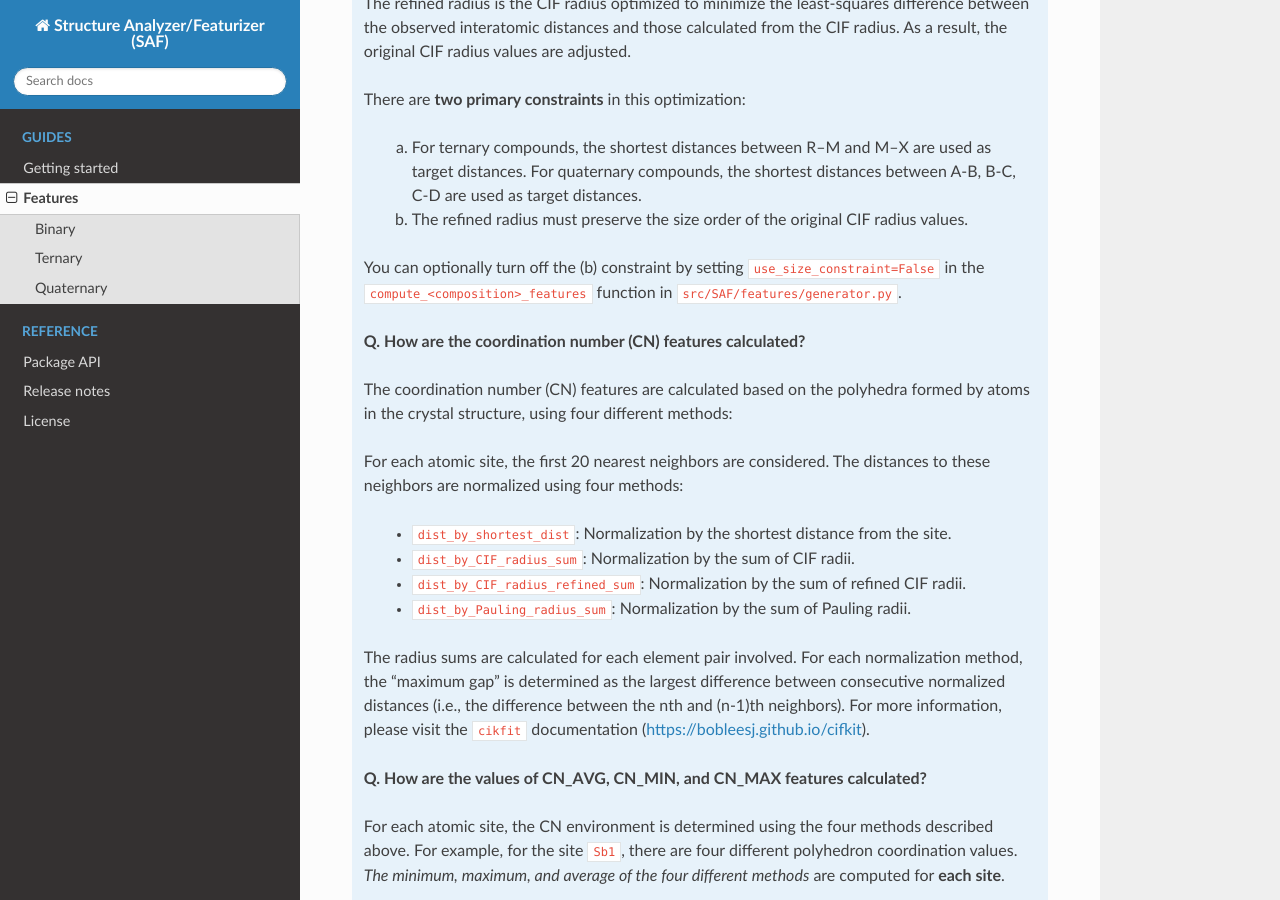
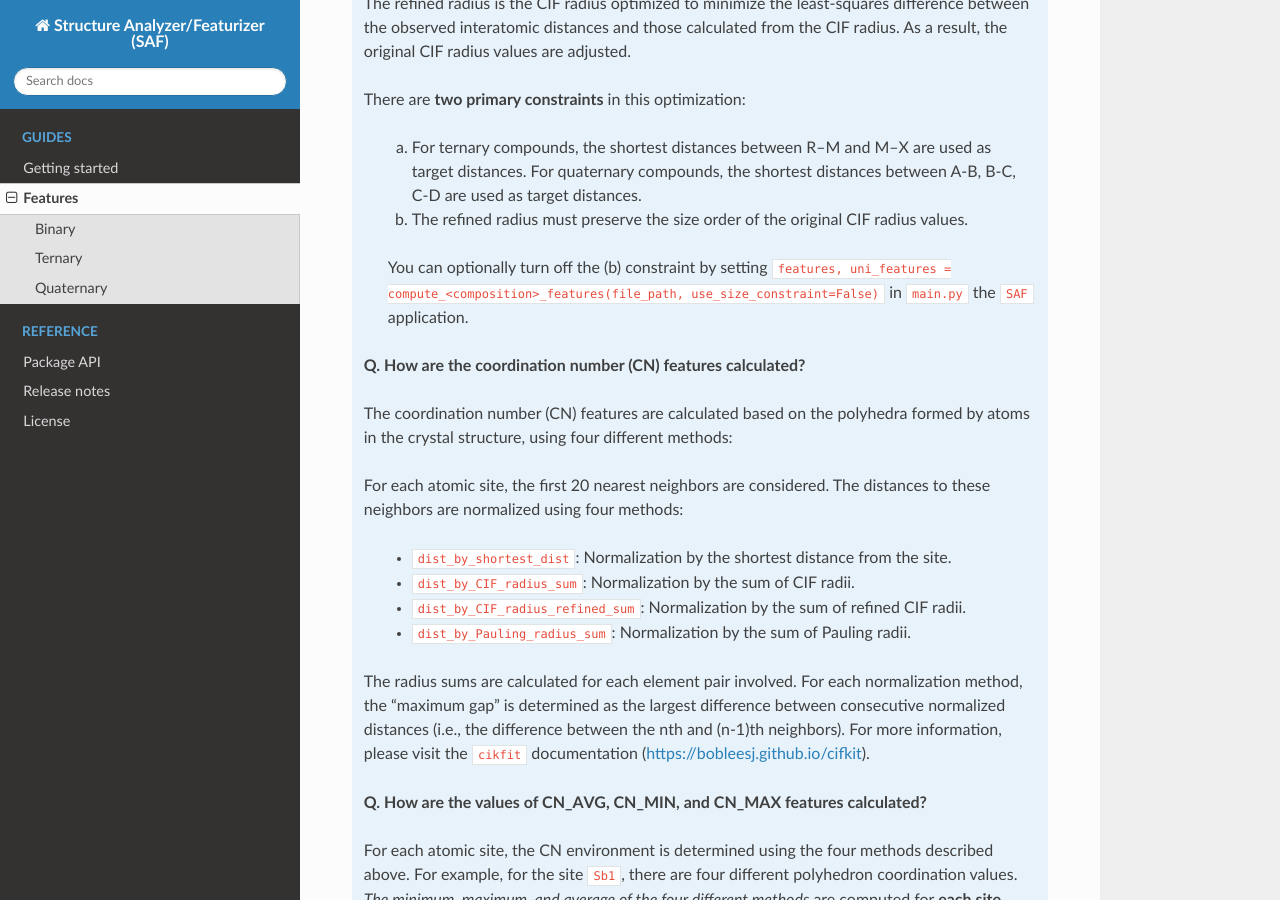
Before and after one commit to bobleesj/structure-analyzer-featurizer, a Sphinx documentation site: the page built from doc/source/features.rst, in a window 1280 px wide and 900 px high, scrolled down 426 px. Built offline with Sphinx 7.4.7 and the Read the Docs theme 3.1.0, drawn with Linux system fonts in a browser that asks for light colours.

Commit message:
chore: configure in SAF

```diff
--- a/doc/source/features.rst
+++ b/doc/source/features.rst
@@ -20,7 +20,7 @@ First, let's clarify some terminology and concepts used in ``SAF``:
 
     b. The refined radius must preserve the size order of the original CIF radius values.
 
-  You can optionally turn off the (b) constraint by setting ``use_size_constraint=False`` in the ``compute_<composition>_features`` function in ``src/SAF/features/generator.py``.
+    You can optionally turn off the (b) constraint by setting ``features, uni_features = compute_<composition>_features(file_path, use_size_constraint=False)`` in ``main.py`` the ``SAF`` application.
 
   **Q. How are the coordination number (CN) features calculated?**
 
```
